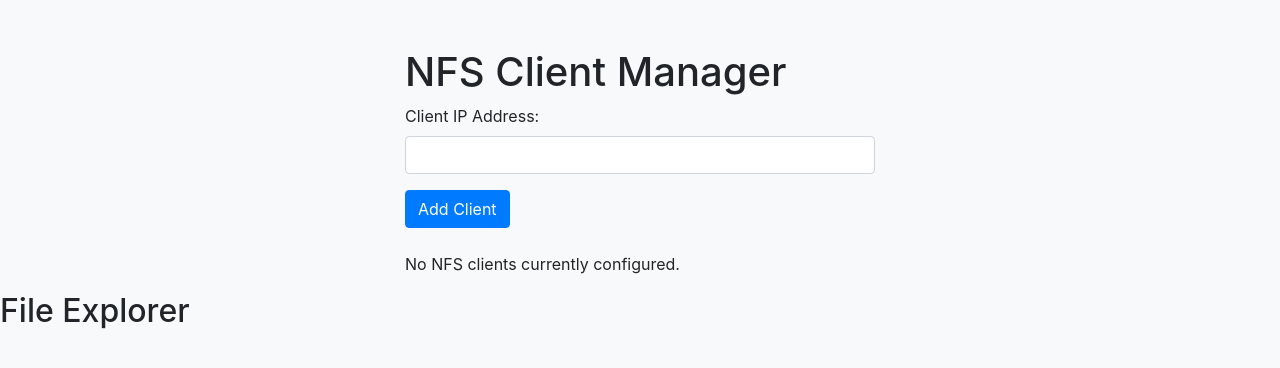
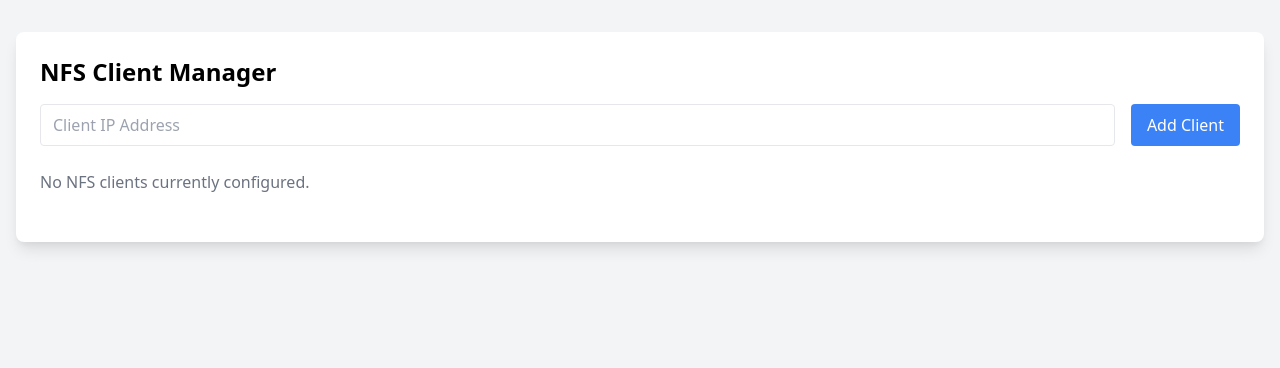
Before and after one commit to Toymakerftw/recycler-master, a Flask app: template templates/index.html in a window 1280 px wide. Shown: the top 368 px of the page. Run offline with Flask 2, Linux system fonts and the light colour scheme; the template is opened without the code that fills it, so the values that code supplies are empty; some libraries are stand-ins or nearby versions.

Commit message:
cbin: WIP

```diff
--- a/app.py
+++ b/app.py
@@ -1,13 +1,40 @@
-from flask import Flask, render_template, request, redirect, url_for, flash
+from flask import Flask, render_template, request, redirect, url_for, flash, jsonify
 import os
 import subprocess
+import json
 
 app = Flask(__name__)
 app.secret_key = 'your_secret_key'  # Replace with a secure key
 
-# Define variables
 EXPORT_DIR = "/mnt/recyclebin"
 PERMISSIONS = "rw,sync,no_subtree_check"
+
+def get_directory_structure(path):
+    """
+    Creates a nested dictionary that represents the folder structure of path
+    """
+    structure = []
+    try:
+        items = os.listdir(path)
+        for item in items:
+            item_path = os.path.join(path, item)
+            node = {
+                'name': item,
+                'path': item_path,
+                'isDir': os.path.isdir(item_path)
+            }
+            if node['isDir']:
+                node['children'] = get_directory_structure(item_path)
+            structure.append(node)
+    except Exception as e:
+        print(f"Error reading directory {path}: {e}")
+    return structure
+
+@app.route('/api/files')
+def get_files():
+    """API endpoint to get the file structure"""
+    structure = get_directory_structure(EXPORT_DIR)
+    return jsonify(structure)
 
 # Function to add client to NFS exports
 def add_nfs_client(client_ip):
@@ -80,18 +107,10 @@ def index():
                 if EXPORT_DIR in line:
                     parts = line.strip().split()
                     if len(parts) > 1:
-                        # Extract client IP address by removing the permissions part
                         client_ip = parts[1].split('(')[0]
                         nfs_clients.append(client_ip)
 
-    # File Explorer
-    path = request.args.get('path', EXPORT_DIR)
-    file_list = []
-    for item in os.listdir(path):
-        item_path = os.path.join(path, item)
-        is_dir = os.path.isdir(item_path)
-        file_list.append({'name': item, 'path': item_path, 'is_dir': is_dir})
+    return render_template('index.html', nfs_clients=nfs_clients)
 
-    return render_template('index.html', nfs_clients=nfs_clients, file_list=file_list)
 if __name__ == '__main__':
     app.run(host='0.0.0.0', port=5000, debug=True)
--- a/templates/index.html
+++ b/templates/index.html
@@ -1,82 +1,68 @@
 <!DOCTYPE html>
 <html lang="en">
 <head>
-    <meta charset="UTF-8" />
-    <meta name="viewport" content="width=device-width, initial-scale=1.0" />
+    <meta charset="UTF-8">
+    <meta name="viewport" content="width=device-width, initial-scale=1.0">
     <title>NFS Client Manager</title>
-    <link
-      rel="stylesheet"
-      href="https://stackpath.bootstrapcdn.com/bootstrap/4.3.1/css/bootstrap.min.css"
-    />
-    <link
-      rel="stylesheet"
-      href="{{ url_for('static', filename='css/style.css') }}"
-    />
+    <link href="https://cdnjs.cloudflare.com/ajax/libs/tailwindcss/2.2.19/tailwind.min.css" rel="stylesheet">
+    <script src="https://cdnjs.cloudflare.com/ajax/libs/react/17.0.2/umd/react.production.min.js"></script>
+    <script src="https://cdnjs.cloudflare.com/ajax/libs/react-dom/17.0.2/umd/react-dom.production.min.js"></script>
 </head>
-  <body>
-    <div class="container mt-5">
-      <h1>NFS Client Manager</h1>
-      {% with messages = get_flashed_messages(with_categories=true) %} {% if
-      messages %} {% for category, message in messages %}
-      <div class="alert alert-{{ category }}">{{ message }}</div>
-      {% endfor %} {% endif %} {% endwith %}
+<body class="bg-gray-100">
+    <div class="container mx-auto px-4 py-8">
+        <div class="bg-white rounded-lg shadow-lg p-6 mb-6">
+            <h1 class="text-2xl font-bold mb-4">NFS Client Manager</h1>
 
-      <!-- Add Client Form -->
-      <form method="POST" class="mb-4">
-        <div class="form-group">
-          <label for="client_ip">Client IP Address:</label>
-          <input
-            type="text"
-            class="form-control"
-            id="client_ip"
-            name="client_ip"
-            required
-          />
+            {% with messages = get_flashed_messages(with_categories=true) %}
+                {% if messages %}
+                    {% for category, message in messages %}
+                        <div class="bg-{{ category }}-100 border border-{{ category }}-400 text-{{ category }}-700 px-4 py-3 rounded relative mb-4">
+                            {{ message }}
                         </div>
-        <button type="submit" name="add_client" class="btn btn-primary">
+                    {% endfor %}
+                {% endif %}
+            {% endwith %}
+
+            <form method="POST" class="mb-6">
+                <div class="flex gap-4">
+                    <input type="text" name="client_ip" placeholder="Client IP Address"
+                           class="flex-1 border rounded px-3 py-2">
+                    <button type="submit" name="add_client"
+                            class="bg-blue-500 text-white px-4 py-2 rounded hover:bg-blue-600">
                         Add Client
                     </button>
+                </div>
             </form>
 
-      <!-- List of Current Clients -->
             {% if nfs_clients %}
-      <h2>Current NFS Clients</h2>
-      <ul class="list-group">
+                <div class="mb-6">
+                    <h2 class="text-xl font-bold mb-3">Current NFS Clients</h2>
+                    <div class="space-y-2">
                         {% for client in nfs_clients %}
-        <li
-          class="list-group-item d-flex justify-content-between align-items-center"
-        >
-          {{ client }}
-          <form method="POST" class="d-inline">
-            <button
-              type="submit"
-              name="remove_client"
-              value="{{ client }}"
-              class="btn btn-danger btn-sm"
-            >
+                            <div class="flex items-center justify-between bg-gray-50 p-3 rounded">
+                                <span>{{ client }}</span>
+                                <form method="POST" class="inline">
+                                    <button type="submit" name="remove_client" value="{{ client }}"
+                                            class="bg-red-500 text-white px-3 py-1 rounded hover:bg-red-600">
                                         Remove
                                     </button>
                                 </form>
-        </li>
+                            </div>
                         {% endfor %}
-      </ul>
+                    </div>
+                </div>
             {% else %}
-      <p>No NFS clients currently configured.</p>
+                <p class="text-gray-500 mb-6">No NFS clients currently configured.</p>
             {% endif %}
         </div>
 
-    <!-- File Explorer -->
-    <h2>File Explorer</h2>
-    <ul class="list-group">
-      {% for item in file_list %}
-      <li class="list-group-item">
-        {% if item.is_dir %}
-        <a href="{{ url_for('index', path=item.path) }}">{{ item.name }}/</a>
-        {% else %} {{ item.name }} {% endif %}
-      </li>
-      {% endfor %}
-    </ul>
+        <div id="file-explorer"></div>
+    </div>
 
-    <script src="{{ url_for('static', filename='js/script.js') }}"></script>
+    <script>
+        // Initialize the React component
+        const container = document.getElementById('file-explorer');
+        ReactDOM.render(React.createElement(FileExplorer), container);
+    </script>
 </body>
 </html>
```
Lines whose indentation alone changed are shown as unchanged.
